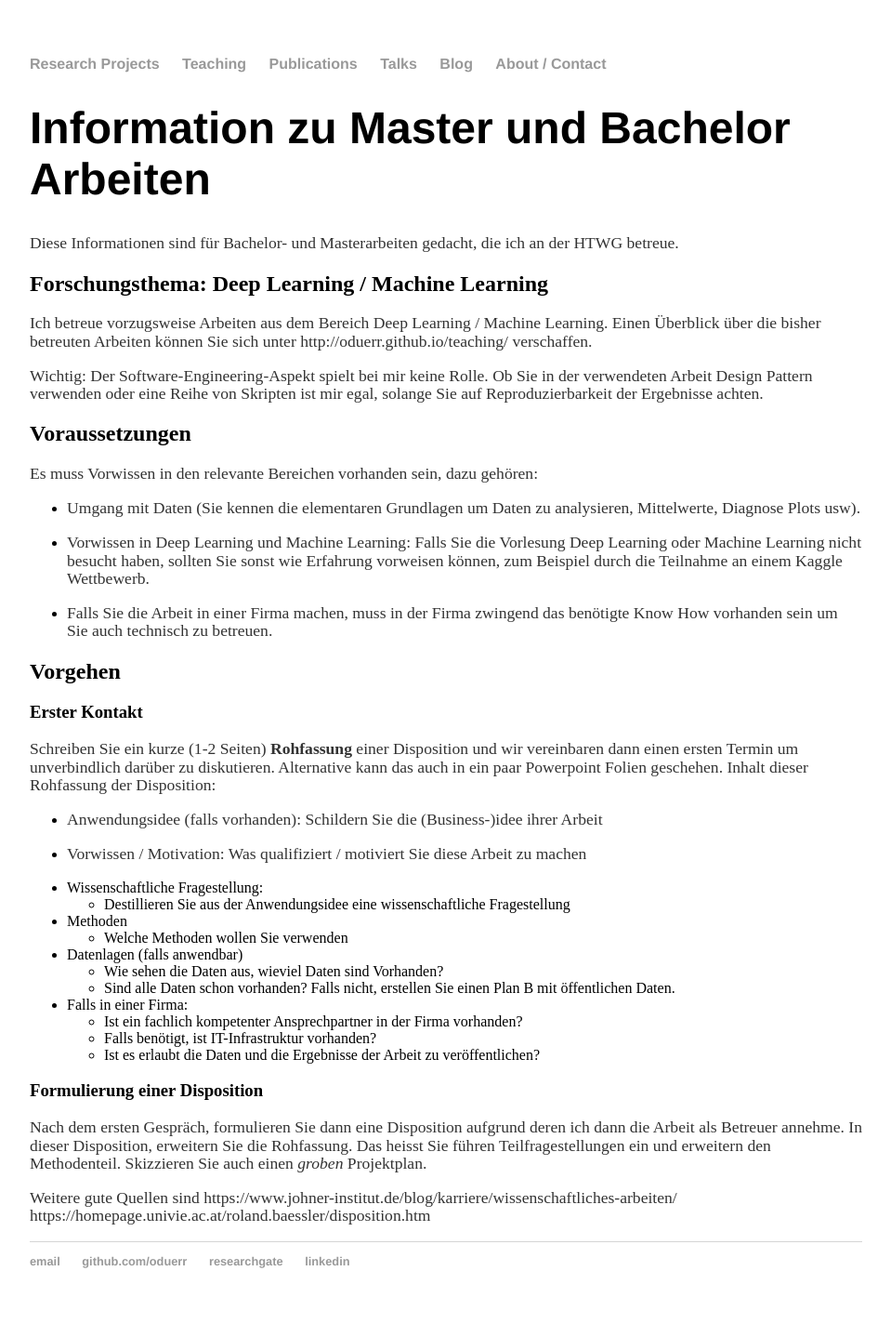
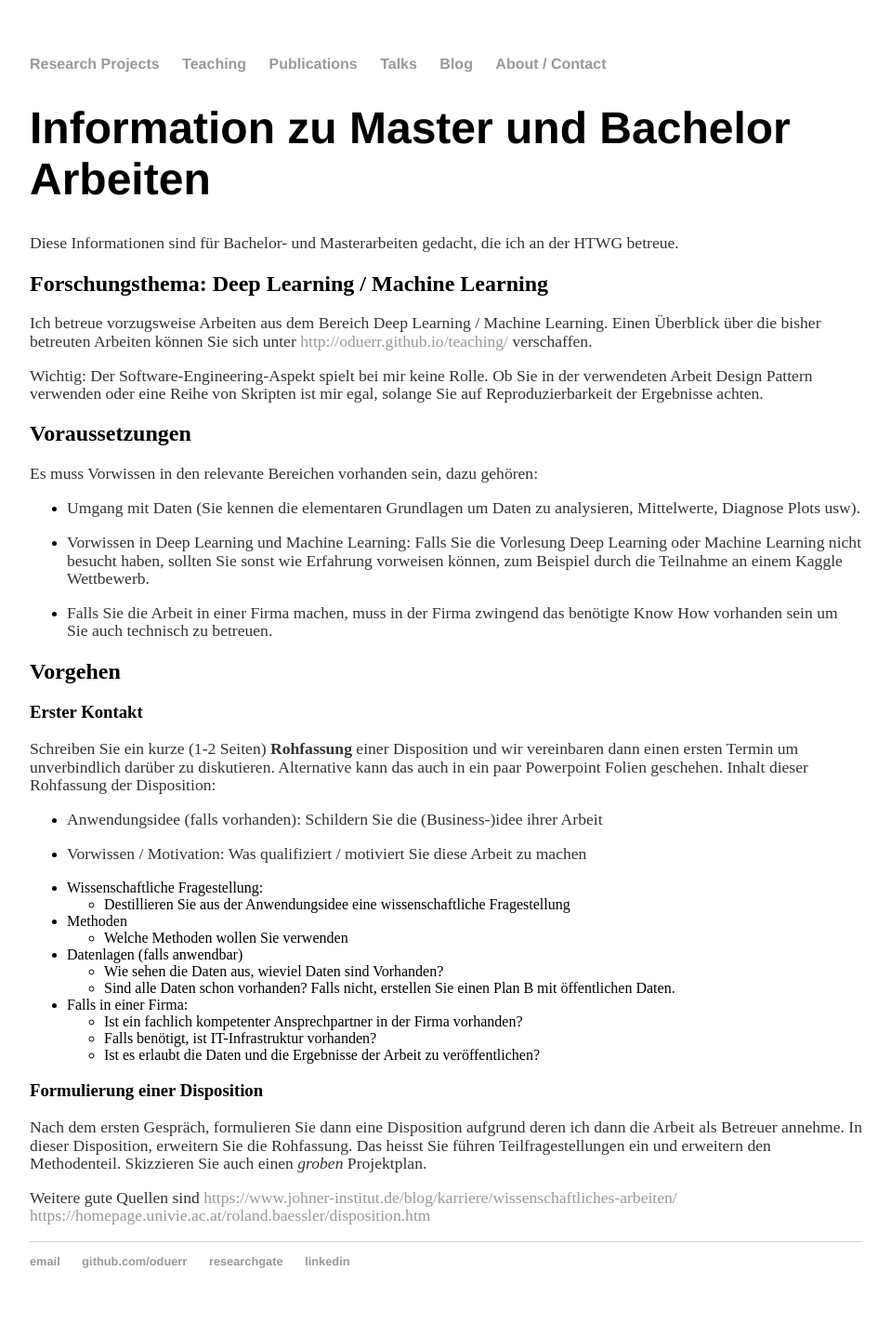
Before and after one commit to oduerr/oduerr.github.io, a Jekyll site: the page built from teaching/bama/index.md, in a window 1280 px wide. Shown: the whole page at 93% size, without its empty margins (160-1119 px from the left). Built offline with Jekyll 4.4.1, drawn with Linux system fonts in a browser that asks for light colours; some of the changed lines change nothing that is shown.

Commit message:
Fixed Links

```diff
--- a/teaching/bama/index.md
+++ b/teaching/bama/index.md
@@ -9,7 +9,7 @@ Diese Informationen sind für Bachelor- und Masterarbeiten gedacht, die ich an d
 
 
 ## Forschungsthema: Deep Learning / Machine Learning
-Ich betreue vorzugsweise Arbeiten aus dem Bereich Deep Learning / Machine Learning. Einen Überblick über die bisher betreuten Arbeiten können Sie sich unter http://oduerr.github.io/teaching/ verschaffen.
+Ich betreue vorzugsweise Arbeiten aus dem Bereich Deep Learning / Machine Learning. Einen Überblick über die bisher betreuten Arbeiten können Sie sich unter [http://oduerr.github.io/teaching/](http://oduerr.github.io/teaching/) verschaffen.
 
 Wichtig: Der Soft­ware­-En­gi­nee­ring-Aspekt spielt bei mir keine Rolle. Ob Sie in der verwendeten Arbeit Design Pattern verwenden oder eine Reihe von Skripten ist mir egal, solange Sie auf Reproduzierbarkeit der Ergebnisse achten.
 
@@ -52,5 +52,5 @@ Schreiben Sie ein kurze (1-2 Seiten) **Rohfassung** einer Disposition und wir ve
 Nach dem ersten Gespräch, formulieren Sie dann eine Disposition aufgrund deren ich dann die Arbeit als Betreuer annehme. In dieser Disposition, erweitern Sie die Rohfassung. Das heisst Sie führen Teilfragestellungen ein und erweitern den Methodenteil. Skizzieren Sie auch einen *groben* Projektplan.
 
 Weitere gute Quellen sind
-https://www.johner-institut.de/blog/karriere/wissenschaftliches-arbeiten/
-https://homepage.univie.ac.at/roland.baessler/disposition.htm
+[https://www.johner-institut.de/blog/karriere/wissenschaftliches-arbeiten/](https://www.johner-institut.de/blog/karriere/wissenschaftliches-arbeiten/)
+[https://homepage.univie.ac.at/roland.baessler/disposition.htm](https://homepage.univie.ac.at/roland.baessler/disposition.htm)
```
Also changed, not shown: 1 other file.
